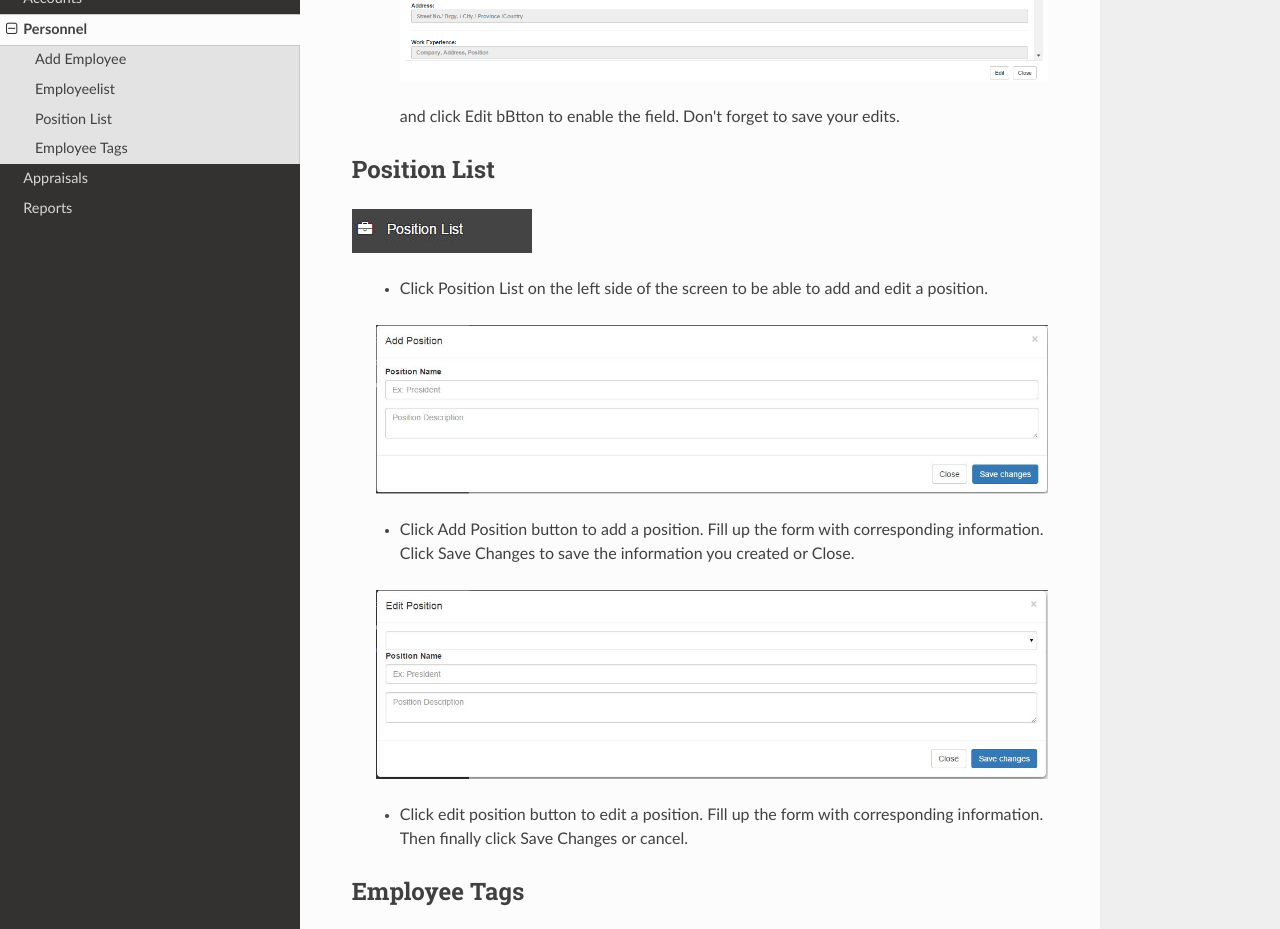
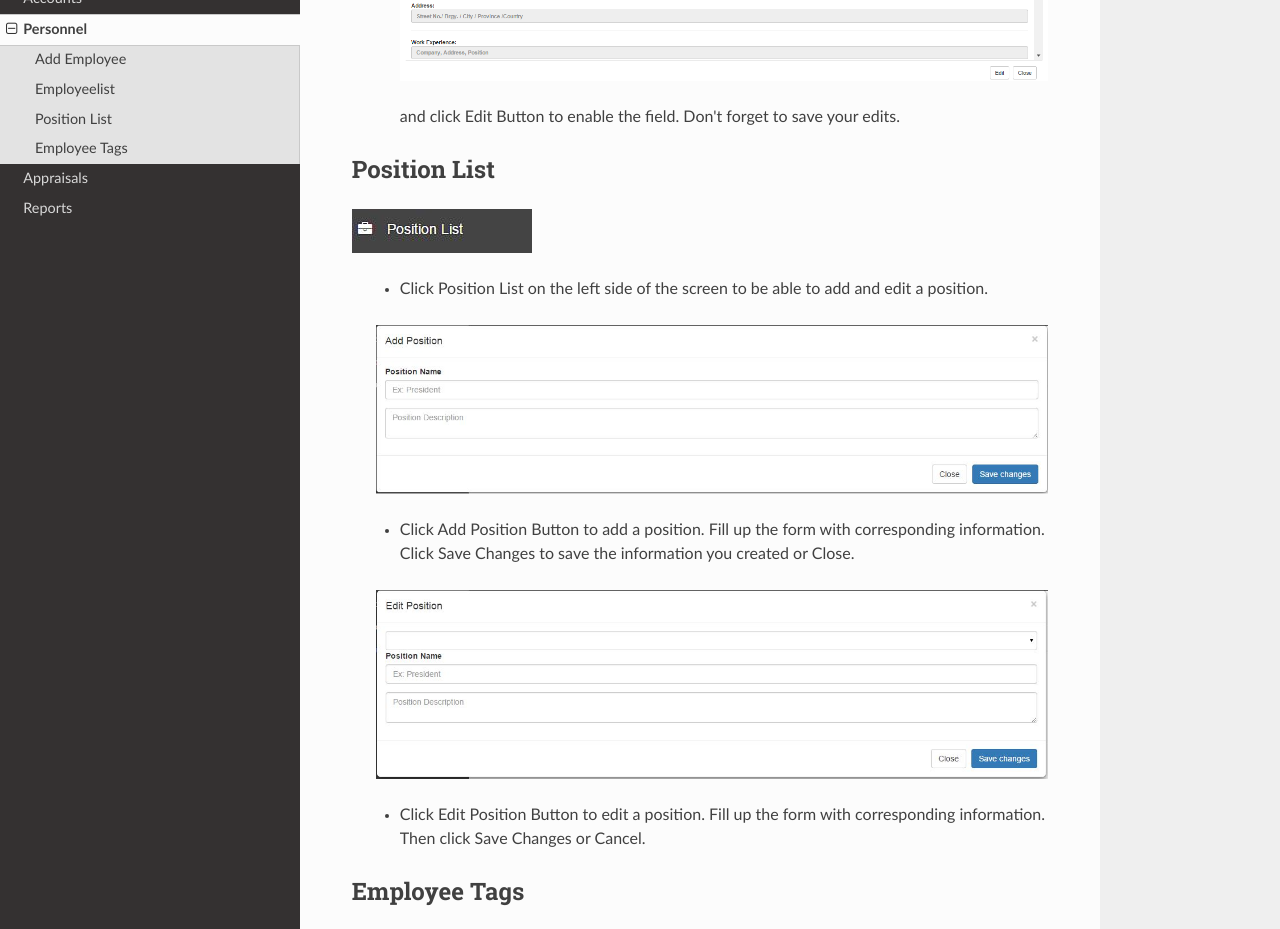
Before and after one commit to aacallanta12/beaver-online-help, an MkDocs documentation site: the page built from docs/Personnel.md, in a window 1280 px wide and 1400 px high, scrolled down 2069 px. Shown: the part 151-1080 px from the top of the window. Built offline with MkDocs 1.6.1, drawn with Linux system fonts in a browser that asks for light colours; nearby versions of some CDN libraries; some of the changed text lies outside the part shown.

Commit message:
fixed again some contents

```diff
--- a/docs/Personnel.md
+++ b/docs/Personnel.md
@@ -24,7 +24,7 @@
 >
 ![Image](img/addemployee5.png)
 >
-> + Finally Click Save button to submit the form. Clear button is also provided to reset the form back to its original phase.
+> + Click Save Button to submit the form. Clear Button is also provided to reset the form back to its original phase.
 
 ## Employeelist
 + For you to view the latest Employee List, first navigate the Personnel on the upper middle right and click this.
@@ -39,7 +39,7 @@ This table will appear.
 >
 ![Image](img/employeelist3.png)
 >
-and click Edit bBtton to enable the field. Don't forget to save your edits.
+and click Edit Button to enable the field. Don't forget to save your edits.
 
 ## Position List
 ![Image](img/positionlist1.png)
@@ -48,11 +48,11 @@ and click Edit bBtton to enable the field. Don't forget to save your edits.
 >
 ![Image](img/positionlist2.png)
 >
-> + Click Add Position button to add a position. Fill up the form with corresponding information. Click Save Changes to save the information you created or Close.
+> + Click Add Position Button to add a position. Fill up the form with corresponding information. Click Save Changes to save the information you created or Close.
 >
 ![Image](img/positionlist3.png)
 >
-> + Click edit position button to edit a position. Fill up the form with corresponding information. Then finally click Save Changes or cancel.
+> + Click Edit Position Button to edit a position. Fill up the form with corresponding information. Then click Save Changes or Cancel.
 
 ## Employee Tags
 ![Image](img/employeetags1.png)
```
Also changed, not shown: docs/Accounts.md (+3 -3 lines), docs/appraisals.md (+1 -1 lines).
